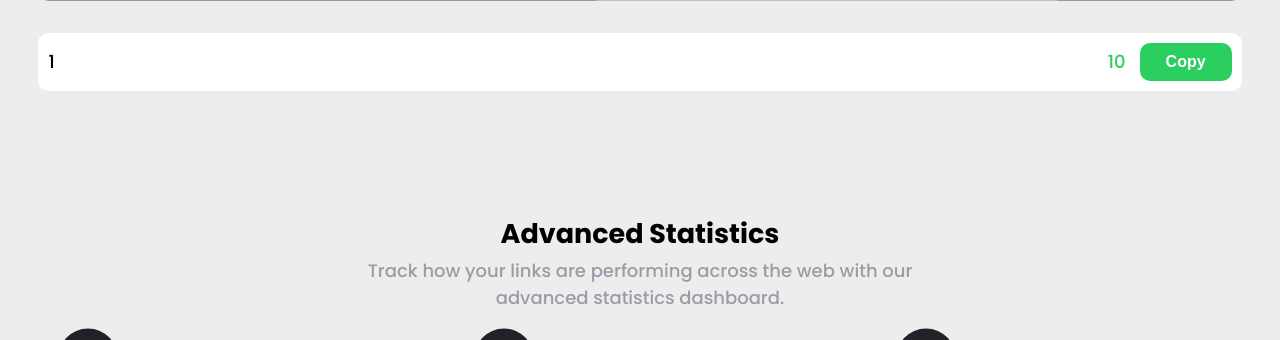
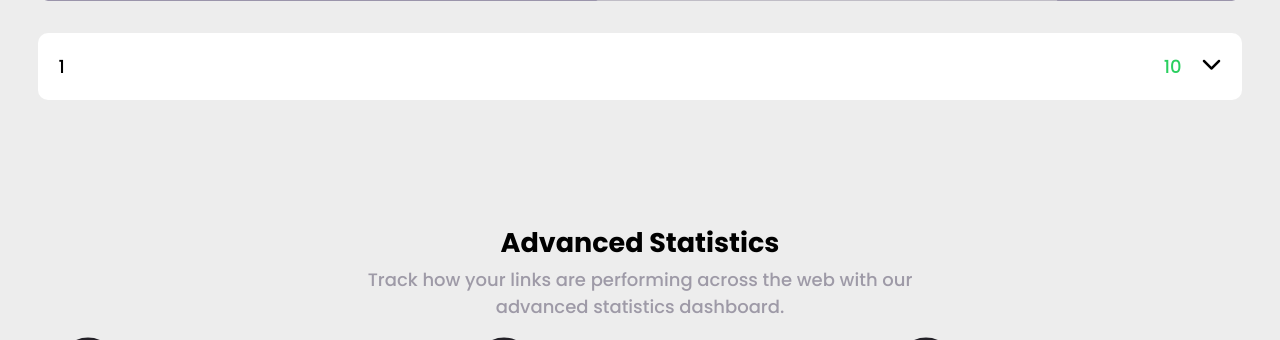
Before and after one commit to itsjatinnagar/url-shortener, a Flask app: template templates/index.html in a window 1280 px wide. Shown: the part 845-1185 px from the top of the page. Run offline with Flask 2, Linux system fonts and the light colour scheme; the template is opened without the code that fills it: most values are stand-ins (such as "Sample title", 1, 10 or a date in 2020); some libraries are stand-ins or nearby versions.

Commit message:
Added: Accordion for Link Info

```diff
--- a/assets/css/style.css
+++ b/assets/css/style.css
@@ -301,37 +301,71 @@ body {
 }
 
 .link-wrapper {
-    padding: 1rem;
-    display: flex;
-    align-items: center;
-    gap: 1.4rem;
+    position: relative;
+    padding: 2rem;
     background-color: var(--theme-background);
+    border-radius: 1rem;
+    line-height: normal;
 }
 
-.link-wrapper p {
-    line-height: 1.4;
+.accordion-btn {
+    position: absolute;
+    top: 2rem;
+    right: 2rem;
+    font-size: 2rem;
+    cursor: pointer;
 }
 
-.long-link {
-    margin-right: auto;
-    width: 100%;
+.url-header {
+    margin-right: 40px;
+    display: flex;
+    justify-content: space-between;
+    column-gap: 1rem;
+}
+
+.long-url {
     white-space: nowrap;
     overflow: hidden;
     text-overflow: ellipsis;
 }
 
-.short-link {
+.mini-url a {
     color: var(--primary);
 }
 
-.link-wrapper,
-.copy-btn {
-    border-radius: 1rem;
+.url-info {
+    margin-top: 1rem;
+    display: none;
+    column-gap: 4rem;
+}
+
+.btn-wrapper {
+    display: none;
+    margin-top: 1rem;
 }
 
 .copy-btn {
-    padding: 1rem 2.6rem;
+    font-family: 'Poppins', sans-serif;
+    padding: 1.6rem 2.6rem;
+    border-radius: 1rem;
     transition: 0.2s ease;
+}
+
+.link-wrapper.active .url-header {
+    flex-direction: column;
+}
+
+.link-wrapper.active .long-url {
+    white-space: normal;
+    word-break: break-all;
+}
+
+.link-wrapper.active .url-info {
+    display: flex;
+}
+
+.link-wrapper.active .btn-wrapper {
+    display: block;
 }
 
 .copy-btn.active {
--- a/templates/index.html
+++ b/templates/index.html
@@ -85,10 +85,20 @@
     <main class="container main-section">
         <section id="links-wrapper">
             {% for record in url_list %}
-            <div class="link-wrapper">
-                <p class="long-link">{{record[0]}}</p>
-                <p class="short-link">{{host+record[1]}}</p>
-                <button id="copy-btn" class="btn copy-btn">Copy</button>
+            <div class={{"link-wrapper expired" if record[4] else "link-wrapper" }}>
+                <button id="accordion-btn" class="accordion-btn"><i class="fa-solid fa-chevron-down"></i></button>
+                <div class="url-header">
+                    <p class="long-url">{{record[0]}}</p>
+                    <p class="mini-url"><a href="{{host+record[1]}}" target="_blank">{{host+record[1]}}</a></p>
+                </div>
+                <div class="url-info">
+                    <p><strong><i class="fa-solid fa-clock"></i> Created On:- </strong><span
+                            class="created-on">{{record[2]}}</span>
+                    </p>
+                    <p><strong><i class="fa-solid fa-chart-simple"></i> Total Clicks:- </strong><span
+                            class="clicks">{{record[3]}}</span></p>
+                </div>
+                <div class="btn-wrapper"><button class="btn copy-btn">Copy MiniUrl</button></div>
             </div>
             {% endfor %}
         </section>
```
